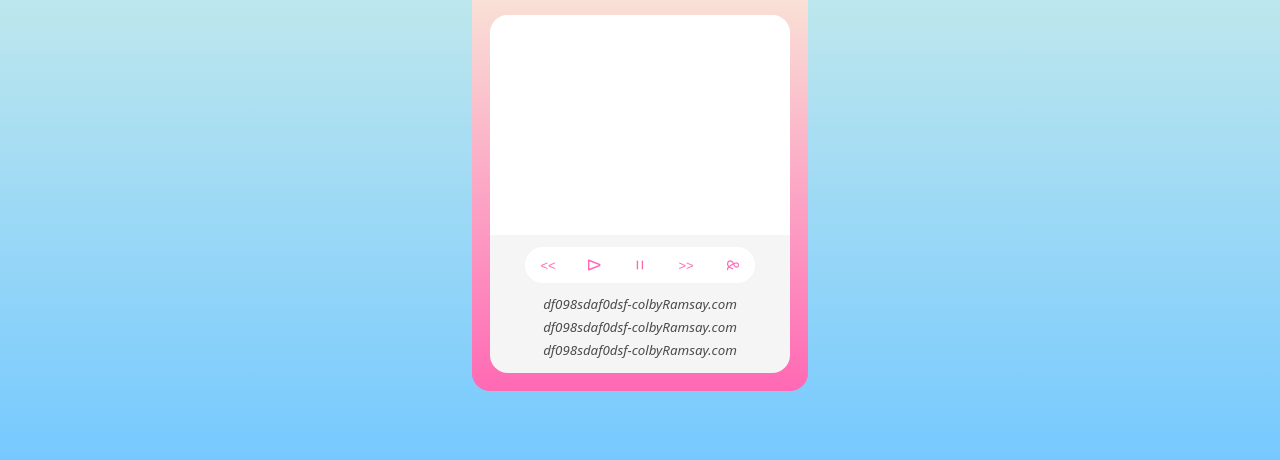
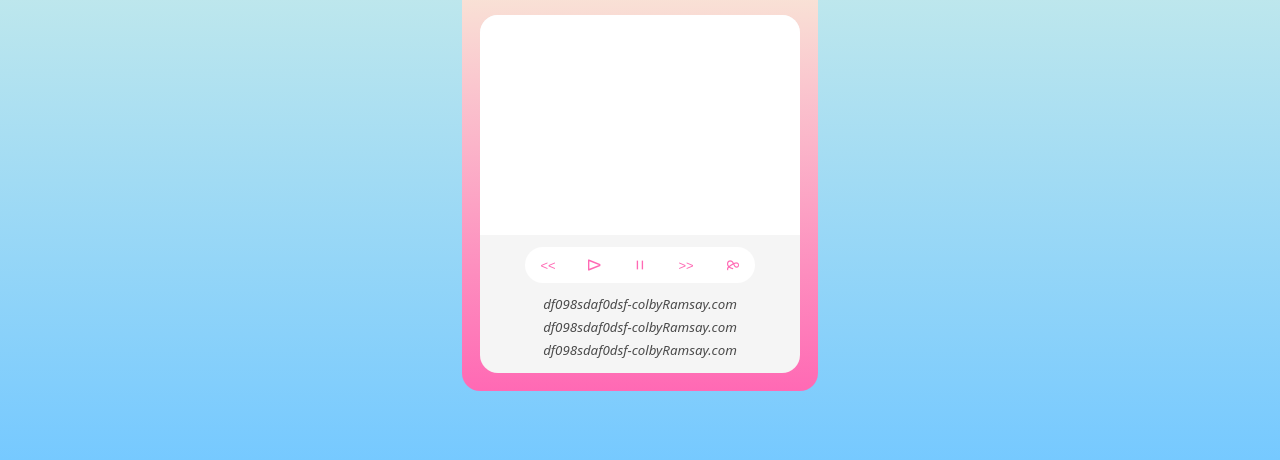
Before and after one commit to colbyramsay/music-player, a plain HTML site: page index.html in a window 1280 px wide. Shown: the part 376-836 px from the top of the page. Drawn offline with Linux system fonts and the light colour scheme.

Commit message:
Adjust container width

```diff
--- a/style.css
+++ b/style.css
@@ -87,8 +87,8 @@ h2 {
   display: flex;
   flex-direction: column;
   font-style: oblique;
-  min-width: 300px;
-  min-height: 300px;
+  min-width: 320px;
+  min-height: 320px;
   margin: 18px;
   padding: 0px;
   background-color: whitesmoke;
@@ -137,7 +137,7 @@ p {
 .audio-vis {
   border-radius: 18px 18px 0 0;
   background: white;
-  width: 300px;
+  width: 320px;
   height: 220px;
   margin: 0px 0 0 0;
 }
```
